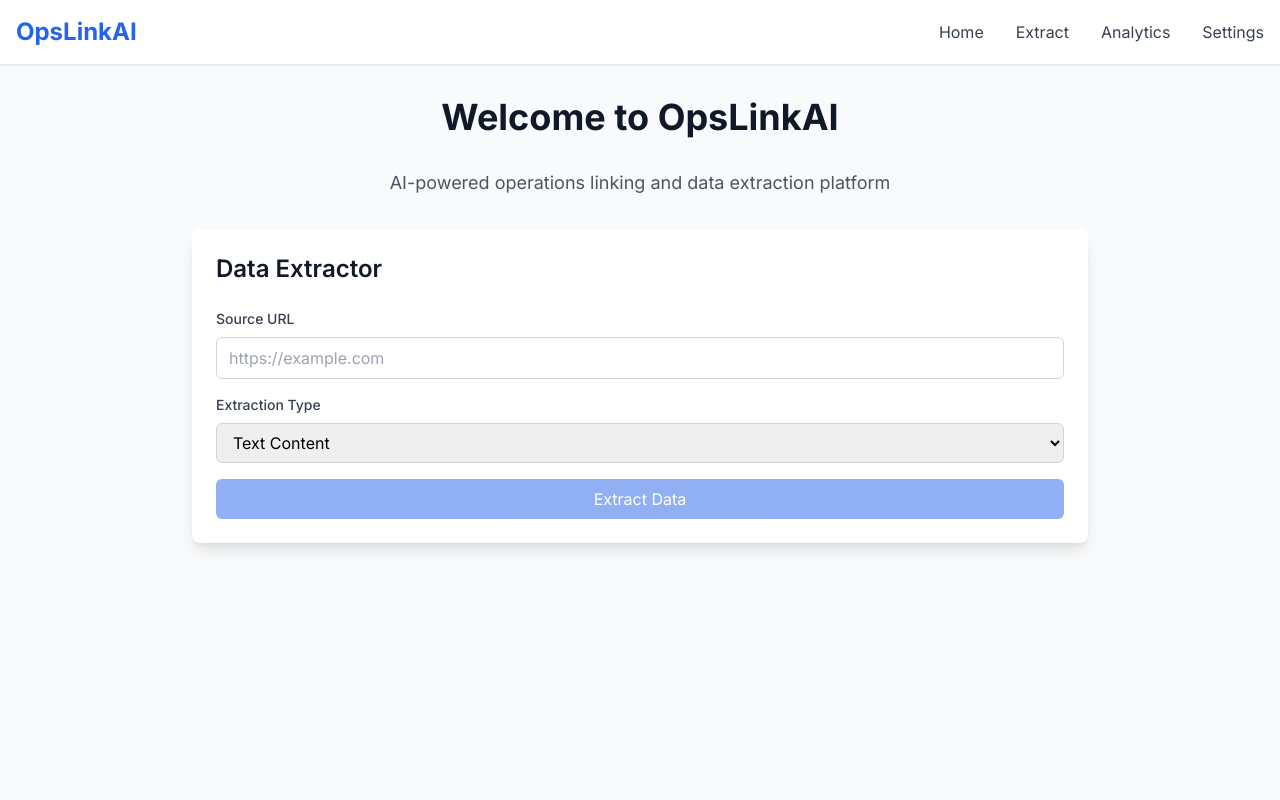
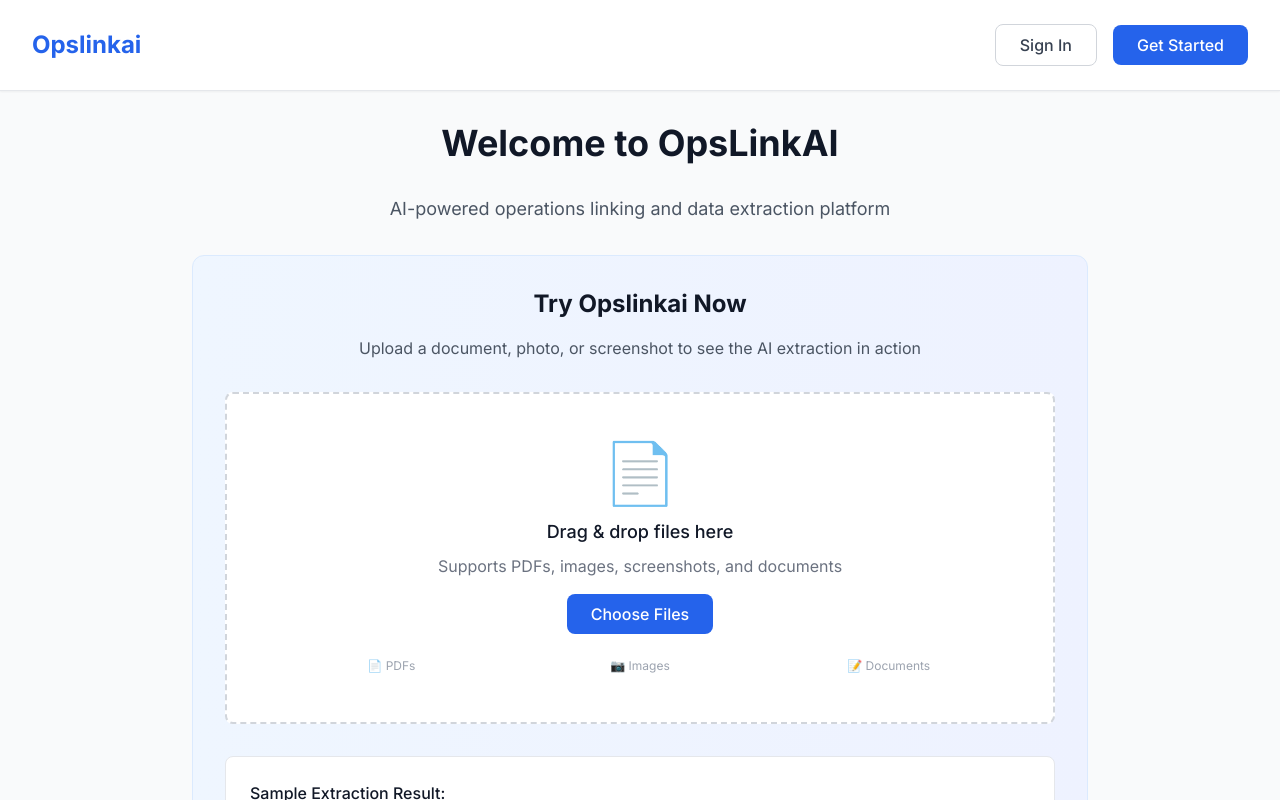
Before and after one commit to 9936513/Opslinkai, a Next.js app: page / in a window 1280 px wide. Shown: the top 800 px of the page. Built offline with nearby package versions, Linux system fonts and the light colour scheme.

Commit message:
Update components with new design: simplified header and drag-and-drop extractor widget

```diff
--- a/app/globals.css
+++ b/app/globals.css
@@ -31,3 +31,13 @@
     text-wrap: balance;
   }
 }
+
+@layer components {
+  .btn-primary {
+    @apply bg-blue-600 text-white px-6 py-2 rounded-lg font-medium hover:bg-blue-700 focus:outline-none focus:ring-2 focus:ring-blue-500 focus:ring-offset-2 transition-colors duration-200;
+  }
+
+  .btn-secondary {
+    @apply bg-white text-gray-700 px-6 py-2 rounded-lg font-medium border border-gray-300 hover:bg-gray-50 focus:outline-none focus:ring-2 focus:ring-blue-500 focus:ring-offset-2 transition-colors duration-200;
+  }
+}
--- a/app/page.tsx
+++ b/app/page.tsx
@@ -1,5 +1,5 @@
-import Header from '../components/Header'
-import ExtractorWidget from '../components/ExtractorWidget'
+import { Header } from '../components/Header'
+import { ExtractorWidget } from '../components/ExtractorWidget'
 
 export default function Home() {
   return (
--- a/components/ExtractorWidget.tsx
+++ b/components/ExtractorWidget.tsx
@@ -2,137 +2,97 @@
 
 import { useState } from 'react'
 
-interface ExtractionResult {
-  url: string
-  type: string
-  timestamp: string
-  status: string
-  data: {
-    title: string
-    content: string
-    metadata: {
-      source: string
-      extractedAt: string
-      confidence: number
+export function ExtractorWidget() {
+  const [dragActive, setDragActive] = useState(false)
+
+  const handleDrag = (e: React.DragEvent) => {
+    e.preventDefault()
+    e.stopPropagation()
+    if (e.type === 'dragenter' || e.type === 'dragover') {
+      setDragActive(true)
+    } else if (e.type === 'dragleave') {
+      setDragActive(false)
     }
   }
-}
 
-export default function ExtractorWidget() {
-  const [url, setUrl] = useState('')
-  const [extractionType, setExtractionType] = useState('text')
-  const [isLoading, setIsLoading] = useState(false)
-  const [result, setResult] = useState<ExtractionResult | null>(null)
-  const [error, setError] = useState('')
+  const handleDrop = (e: React.DragEvent) => {
+    e.preventDefault()
+    e.stopPropagation()
+    setDragActive(false)
 
-  const handleExtract = async (e: React.FormEvent) => {
-    e.preventDefault()
-    setIsLoading(true)
-    setError('')
-    setResult(null)
+    const files = Array.from(e.dataTransfer.files)
+    if (files.length > 0) {
+      console.log('Files dropped:', files)
+    }
+  }
 
-    try {
-      const response = await fetch('/api/extract', {
-        method: 'POST',
-        headers: {
-          'Content-Type': 'application/json',
-        },
-        body: JSON.stringify({
-          url,
-          type: extractionType,
-          options: {}
-        }),
-      })
-
-      if (!response.ok) {
-        throw new Error('Failed to extract data')
-      }
-
-      const data = await response.json()
-      setResult(data)
-    } catch (err) {
-      setError(err instanceof Error ? err.message : 'An error occurred')
-    } finally {
-      setIsLoading(false)
+  const handleFileInput = (e: React.ChangeEvent<HTMLInputElement>) => {
+    const files = Array.from(e.target.files || [])
+    if (files.length > 0) {
+      console.log('Files selected:', files)
     }
   }
 
   return (
-    <div className="bg-white rounded-lg shadow-lg p-6">
-      <h2 className="text-2xl font-semibold text-gray-900 mb-6">
-        Data Extractor
-      </h2>
+    <div className="bg-gradient-to-r from-blue-50 to-indigo-50 rounded-xl p-8 border border-blue-100">
+      <div className="text-center mb-8">
+        <h2 className="text-2xl font-bold text-gray-900 mb-4">
+          Try Opslinkai Now
+        </h2>
+        <p className="text-gray-600">
+          Upload a document, photo, or screenshot to see the AI extraction in action
+        </p>
+      </div>
 
-      <form onSubmit={handleExtract} className="space-y-4">
-        <div>
-          <label htmlFor="url" className="block text-sm font-medium text-gray-700 mb-2">
-            Source URL
+      <div
+        className={`border-2 border-dashed rounded-lg p-12 text-center transition-colors ${
+          dragActive
+            ? 'border-blue-400 bg-blue-50'
+            : 'border-gray-300 bg-white'
+        }`}
+        onDragEnter={handleDrag}
+        onDragLeave={handleDrag}
+        onDragOver={handleDrag}
+        onDrop={handleDrop}
+      >
+        <div className="text-6xl mb-4">📄</div>
+        <h3 className="text-lg font-medium text-gray-900 mb-2">
+          {dragActive ? 'Drop your files here' : 'Drag & drop files here'}
+        </h3>
+        <p className="text-gray-500 mb-4">
+          Supports PDFs, images, screenshots, and documents
+        </p>
+
+        <div className="flex items-center justify-center">
+          <label className="btn-primary cursor-pointer">
+            <input
+              type="file"
+              className="hidden"
+              onChange={handleFileInput}
+              accept=".pdf,.jpg,.jpeg,.png,.gif,.doc,.docx"
+              multiple
+            />
+            Choose Files
           </label>
-          <input
-            type="url"
-            id="url"
-            value={url}
-            onChange={(e) => setUrl(e.target.value)}
-            placeholder="https://example.com"
-            className="w-full px-3 py-2 border border-gray-300 rounded-md focus:outline-none focus:ring-2 focus:ring-blue-500 focus:border-transparent"
-            required
-          />
         </div>
 
-        <div>
-          <label htmlFor="type" className="block text-sm font-medium text-gray-700 mb-2">
-            Extraction Type
-          </label>
-          <select
-            id="type"
-            value={extractionType}
-            onChange={(e) => setExtractionType(e.target.value)}
-            className="w-full px-3 py-2 border border-gray-300 rounded-md focus:outline-none focus:ring-2 focus:ring-blue-500 focus:border-transparent"
-          >
-            <option value="text">Text Content</option>
-            <option value="metadata">Metadata</option>
-            <option value="links">Links</option>
-            <option value="images">Images</option>
-          </select>
+        <div className="mt-6 grid grid-cols-3 gap-4 text-xs text-gray-400">
+          <div className="flex items-center justify-center">📄 PDFs</div>
+          <div className="flex items-center justify-center">📷 Images</div>
+          <div className="flex items-center justify-center">📝 Documents</div>
         </div>
+      </div>
 
-        <button
-          type="submit"
-          disabled={isLoading || !url}
-          className="w-full bg-blue-600 text-white py-2 px-4 rounded-md hover:bg-blue-700 focus:outline-none focus:ring-2 focus:ring-blue-500 focus:ring-offset-2 disabled:opacity-50 disabled:cursor-not-allowed transition-colors duration-200"
-        >
-          {isLoading ? 'Extracting...' : 'Extract Data'}
-        </button>
-      </form>
-
-      {error && (
-        <div className="mt-4 p-4 bg-red-50 border border-red-200 rounded-md">
-          <p className="text-red-600">{error}</p>
+      <div className="mt-8 p-6 bg-white rounded-lg border border-gray-200">
+        <h4 className="font-medium text-gray-900 mb-3">Sample Extraction Result:</h4>
+        <div className="grid grid-cols-2 gap-4 text-sm">
+          <div><span className="font-medium text-gray-600">Name:</span> <span className="ml-2">John Smith</span></div>
+          <div><span className="font-medium text-gray-600">Email:</span> <span className="ml-2">john@example.com</span></div>
+          <div><span className="font-medium text-gray-600">Phone:</span> <span className="ml-2">(555) 123-4567</span></div>
+          <div><span className="font-medium text-gray-600">Company:</span> <span className="ml-2">Smith Real Estate</span></div>
         </div>
-      )}
-
-      {result && (
-        <div className="mt-6 p-4 bg-green-50 border border-green-200 rounded-md">
-          <h3 className="text-lg font-semibold text-green-800 mb-2">
-            Extraction Successful
-          </h3>
-          <div className="space-y-2 text-sm">
-            <p><strong>URL:</strong> {result.url}</p>
-            <p><strong>Type:</strong> {result.type}</p>
-            <p><strong>Status:</strong> {result.status}</p>
-            <p><strong>Title:</strong> {result.data.title}</p>
-            <p><strong>Confidence:</strong> {(result.data.metadata.confidence * 100).toFixed(1)}%</p>
-            <details className="mt-2">
-              <summary className="cursor-pointer text-green-700 font-medium">
-                View Full Data
-              </summary>
-              <pre className="mt-2 p-2 bg-white rounded text-xs overflow-auto">
-                {JSON.stringify(result, null, 2)}
-              </pre>
-            </details>
-          </div>
-        </div>
-      )}
+        <div className="mt-3 text-xs text-green-600">✓ 95% Confidence Score</div>
+      </div>
     </div>
   )
 }
--- a/components/Header.tsx
+++ b/components/Header.tsx
@@ -1,112 +1,16 @@
-'use client'
-
-import { useState } from 'react'
-
-export default function Header() {
-  const [isMenuOpen, setIsMenuOpen] = useState(false)
-
+export function Header() {
   return (
-    <header className="bg-white shadow-sm border-b">
-      <div className="container mx-auto px-4">
-        <div className="flex justify-between items-center h-16">
-          {/* Logo */}
+    <header className="bg-white shadow-sm border-b border-gray-200">
+      <div className="max-w-7xl mx-auto px-4 sm:px-6 lg:px-8">
+        <div className="flex justify-between items-center py-6">
           <div className="flex items-center">
-            <h1 className="text-2xl font-bold text-blue-600">
-              OpsLinkAI
-            </h1>
+            <h1 className="text-2xl font-bold text-blue-600">Opslinkai</h1>
           </div>
-
-          {/* Desktop Navigation */}
-          <nav className="hidden md:flex space-x-8">
-            <a
-              href="#"
-              className="text-gray-700 hover:text-blue-600 transition-colors duration-200"
-            >
-              Home
-            </a>
-            <a
-              href="#"
-              className="text-gray-700 hover:text-blue-600 transition-colors duration-200"
-            >
-              Extract
-            </a>
-            <a
-              href="#"
-              className="text-gray-700 hover:text-blue-600 transition-colors duration-200"
-            >
-              Analytics
-            </a>
-            <a
-              href="#"
-              className="text-gray-700 hover:text-blue-600 transition-colors duration-200"
-            >
-              Settings
-            </a>
-          </nav>
-
-          {/* Mobile menu button */}
-          <div className="md:hidden">
-            <button
-              onClick={() => setIsMenuOpen(!isMenuOpen)}
-              className="text-gray-700 hover:text-blue-600 focus:outline-none focus:text-blue-600"
-            >
-              <svg
-                className="h-6 w-6"
-                fill="none"
-                viewBox="0 0 24 24"
-                stroke="currentColor"
-              >
-                {isMenuOpen ? (
-                  <path
-                    strokeLinecap="round"
-                    strokeLinejoin="round"
-                    strokeWidth={2}
-                    d="M6 18L18 6M6 6l12 12"
-                  />
-                ) : (
-                  <path
-                    strokeLinecap="round"
-                    strokeLinejoin="round"
-                    strokeWidth={2}
-                    d="M4 6h16M4 12h16M4 18h16"
-                  />
-                )}
-              </svg>
-            </button>
+          <div className="flex items-center space-x-4">
+            <button className="btn-secondary">Sign In</button>
+            <button className="btn-primary">Get Started</button>
           </div>
         </div>
-
-        {/* Mobile Navigation */}
-        {isMenuOpen && (
-          <div className="md:hidden">
-            <div className="px-2 pt-2 pb-3 space-y-1 sm:px-3 bg-white border-t">
-              <a
-                href="#"
-                className="block px-3 py-2 text-gray-700 hover:text-blue-600 transition-colors duration-200"
-              >
-                Home
-              </a>
-              <a
-                href="#"
-                className="block px-3 py-2 text-gray-700 hover:text-blue-600 transition-colors duration-200"
-              >
-                Extract
-              </a>
-              <a
-                href="#"
-                className="block px-3 py-2 text-gray-700 hover:text-blue-600 transition-colors duration-200"
-              >
-                Analytics
-              </a>
-              <a
-                href="#"
-                className="block px-3 py-2 text-gray-700 hover:text-blue-600 transition-colors duration-200"
-              >
-                Settings
-              </a>
-            </div>
-          </div>
-        )}
       </div>
     </header>
   )
```
